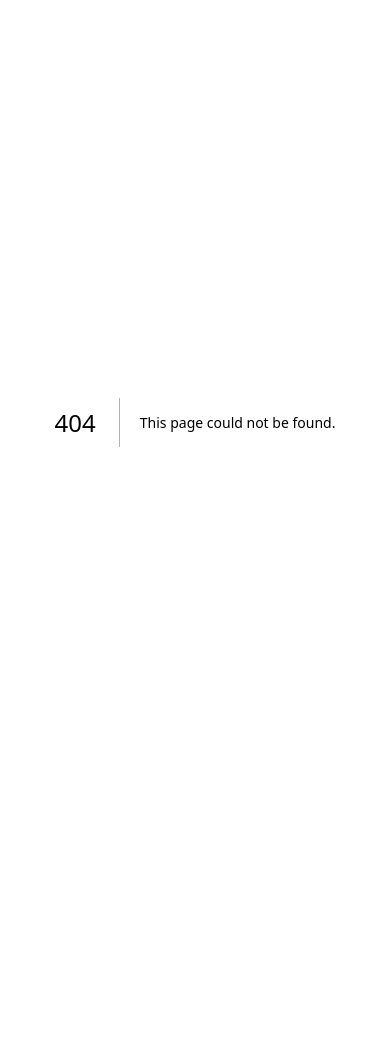
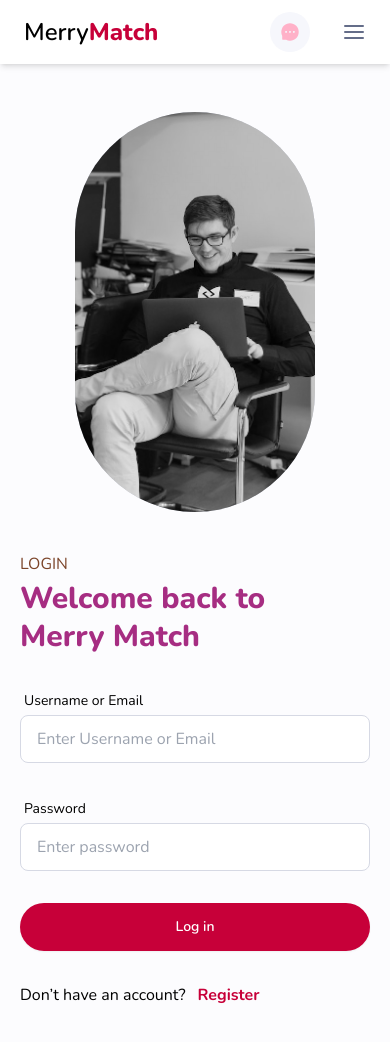
Before and after one commit to sappakit/merry_match_project_test, a Next.js app: page /login in a window 390 px wide. Before the commit this address had no page. Shown: the top 1042 px of the page. Before the commit the page ends 844 px from the top, so only its background shows below. Built offline with nearby package versions, Linux system fonts and the light colour scheme.

Commit message:
feat: add responsive login page

```diff
--- a/src/components/CustomUi.js
+++ b/src/components/CustomUi.js
@@ -1,16 +1,17 @@
 export function CustomButton({
   children,
   onClick,
+  className = "w-fit px-6",
   type = "button",
   buttonType = "primary",
-  customStyle = "h-full px-6 py-3",
 }) {
   const buttonStyle = {
     primary: "bg-primary-500 text-utility-primary hover:bg-primary-600",
     secondary: "bg-primary-100 text-primary-600 hover:bg-primary-200",
   };
 
-  let customClass = `btn min-h-0 rounded-full border-0 p-0 ${buttonStyle[buttonType] || ""} ${customStyle}`;
+  const defaultClass = `btn min-h-0 rounded-full border-0 p-0 ${buttonStyle[buttonType]}`;
+  const customClass = `${defaultClass} ${className}`.trim();
 
   return (
     <button type={type} className={customClass} onClick={onClick}>
@@ -18,3 +19,10 @@
     </button>
   );
 }
+
+export function CardImage({ children, className = "h-72 w-48" }) {
+  const customClass =
+    `overflow-hidden rounded-full bg-fourth-500 ${className}`.trim();
+
+  return <div className={customClass}>{children}</div>;
+}
--- a/src/components/NavBar.js
+++ b/src/components/NavBar.js
@@ -20,7 +20,7 @@
   const router = useRouter();
 
   return (
-    <nav className="flex h-16 items-center justify-between bg-utility-primary px-6 shadow-lg lg:h-20 lg:px-32">
+    <nav className="flex h-16 items-center justify-between bg-utility-primary px-6 shadow-md lg:h-20 lg:px-32">
       <a href="" className="text-2xl font-semibold text-utility-second">
         Merry<span className="font-extrabold text-primary-500">Match</span>
       </a>
@@ -58,7 +58,7 @@
 
         <CustomButton
           buttonType="primary"
-          customStyle="w-20 h-11 font-bold"
+          className="h-11 px-6"
           onClick={() => router.push("/login")}
         >
           Login
--- a/src/pages/index.js
+++ b/src/pages/index.js
@@ -2,15 +2,13 @@
 import localFont from "next/font/local";
 
 import { NavBar, Footer } from "@/components/NavBar";
-import { CardImage } from "@/components/CustomUi";
-
+import { CustomButton } from "@/components/CustomUi";
 export default function Home() {
   return (
     <div className="flex min-h-screen flex-col">
       <NavBar />
 
       <div className="flex-grow">
-        <CardImage image={"/images/person-homepage1.jpg"} />
         <h1 className="font-nunito text-8xl text-primary-400">test</h1>
         <input
           type="text"
@@ -20,6 +18,8 @@
         <button className="btn bg-red-500">Button</button>
       </div>
 
+      <CustomButton>MerryMatch</CustomButton>
+
       <Footer />
     </div>
   );
--- /dev/null
+++ b/src/pages/login/index.js
@@ -0,0 +1,84 @@
+import { NavBar } from "@/components/NavBar";
+import { CustomButton, CardImage } from "@/components/CustomUi";
+
+function CustomInput({ type, label = "Label", placeholder, className = "" }) {
+  const customStyle =
+    `input border-fourth-400 bg-utility-primary text-utility-second transition-colors duration-100 focus:border-second-500 focus:outline-none ${className}`.trim();
+
+  return (
+    <label className="form-control w-full">
+      <div className="label p-1">
+        <span className="label-text text-utility-second">{label}</span>
+      </div>
+      <input type={type} placeholder={placeholder} className={customStyle} />
+    </label>
+  );
+}
+
+export default function Login() {
+  return (
+    <main className="flex min-h-screen flex-col bg-utility-bgMain">
+      <NavBar />
+
+      {/* Login section */}
+      <article className="container mx-auto flex w-full flex-grow flex-col items-center justify-center gap-10 px-5 py-12 lg:flex-row lg:gap-0 lg:p-10 xl:p-20">
+        <figure className="flex items-center justify-center lg:w-1/2 lg:px-12">
+          <CardImage className="h-[25rem] w-[15rem] lg:h-[40rem] lg:w-[25rem]">
+            <img
+              src="/images/login_page_man.jpg"
+              alt="Man smiling while using laptop"
+              className={`h-full w-full object-cover object-right grayscale`}
+            />
+          </CardImage>
+        </figure>
+
+        <div className="flex w-full flex-col gap-8 self-start lg:w-1/2 lg:self-auto lg:p-12">
+          <header className="flex flex-col gap-1">
+            <h2 className="text-third-700">LOGIN</h2>
+            <h1 className="text-3xl font-extrabold leading-tight text-second-500 lg:text-5xl">
+              Welcome <br className="hidden lg:inline xl:hidden" /> back to{" "}
+              <br className="inline sm:hidden lg:inline" /> Merry Match
+            </h1>
+          </header>
+
+          <form
+            onSubmit={(e) => {
+              e.preventDefault();
+              console.log("submitted");
+            }}
+            className="flex flex-col gap-8"
+            role="main"
+          >
+            <CustomInput
+              type="text"
+              label="Username or Email"
+              placeholder="Enter Username or Email"
+              className="w-full"
+            />
+
+            <CustomInput
+              type="password"
+              label="Password"
+              placeholder="Enter password"
+              className="w-full"
+            />
+
+            <CustomButton type="submit" buttonType="primary" className="w-full">
+              Log in
+            </CustomButton>
+          </form>
+
+          <div className="flex items-center gap-3">
+            <p className="text-utility-second">Don’t have an account?</p>
+            <a
+              href="/register"
+              className="font-bold text-primary-500 transition-colors duration-300 hover:text-primary-600"
+            >
+              Register
+            </a>
+          </div>
+        </div>
+      </article>
+    </main>
+  );
+}
```
Also changed, not shown: public/images/login_page_man.jpg (added).
